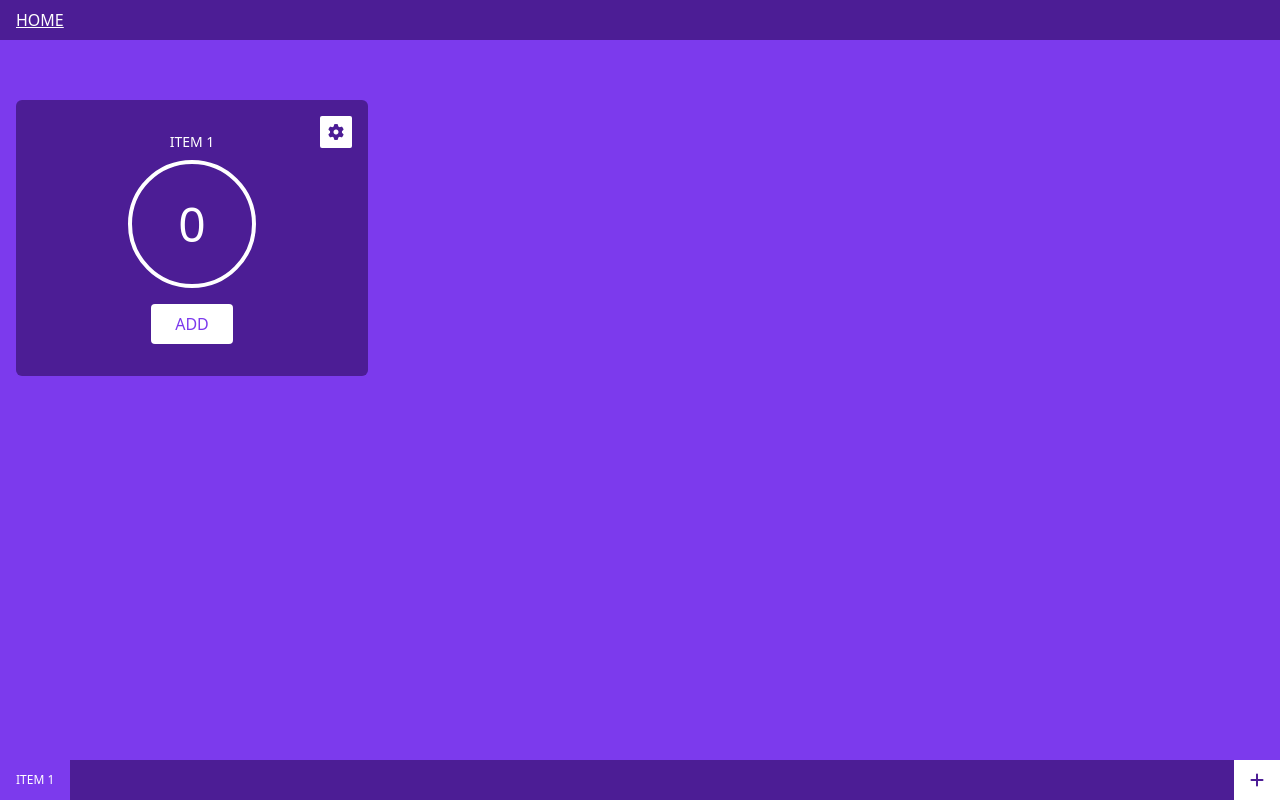
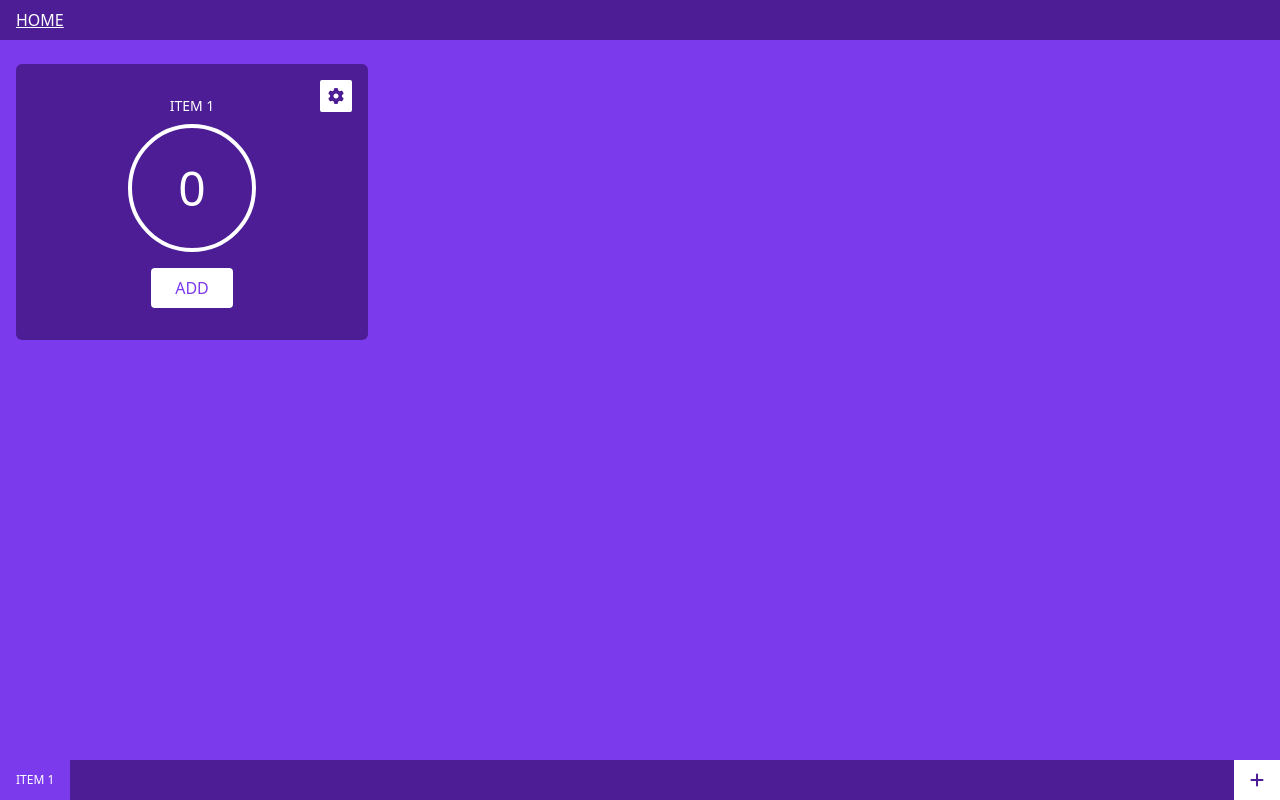
Before and after one commit to holgadosebastian/ciggie-tracker, a React (Create React App) app: page /#/ in a window 1280 px wide. Built offline with nearby package versions, Linux system fonts and the light colour scheme.

Commit message:
Update Home page layout

```diff
--- a/src/pages/Home/Counter.js
+++ b/src/pages/Home/Counter.js
@@ -15,7 +15,7 @@
 
   return (
     <>
-      <div className='flex align-center h-3/6 w-full justify-center items-center'>
+      <div className='flex align-center w-full justify-center items-center'>
         <Surface
           className='flex flex-col justify-center items-center w-full relative'
           rounded='md'
--- a/src/pages/Home/OccurrencesList.js
+++ b/src/pages/Home/OccurrencesList.js
@@ -9,7 +9,7 @@
   const [activeOccurrenceId, setActiveOccurrenceId] = useState(null);
 
   return (
-    <div className='h-3/6 overflow-y-auto mt-4'>
+    <div className='overflow-y-auto mb-4'>
       <ul className='flex flex-col gap-2'>
         {occurrences.map(({ id, date }) => (
           <OccurrenceItem
--- a/src/pages/Home/index.js
+++ b/src/pages/Home/index.js
@@ -18,7 +18,7 @@
 
   return (
     <div className='h-[calc(100vh-6.5rem)]'>
-      <Container className='h-full'>
+      <Container className='h-full flex flex-col gap-4'>
         <Counter todayDate={todayDate} todayOccurrences={todayOccurrences} />
         <OccurrencesList occurrences={todayOccurrences} />
       </Container>
```
